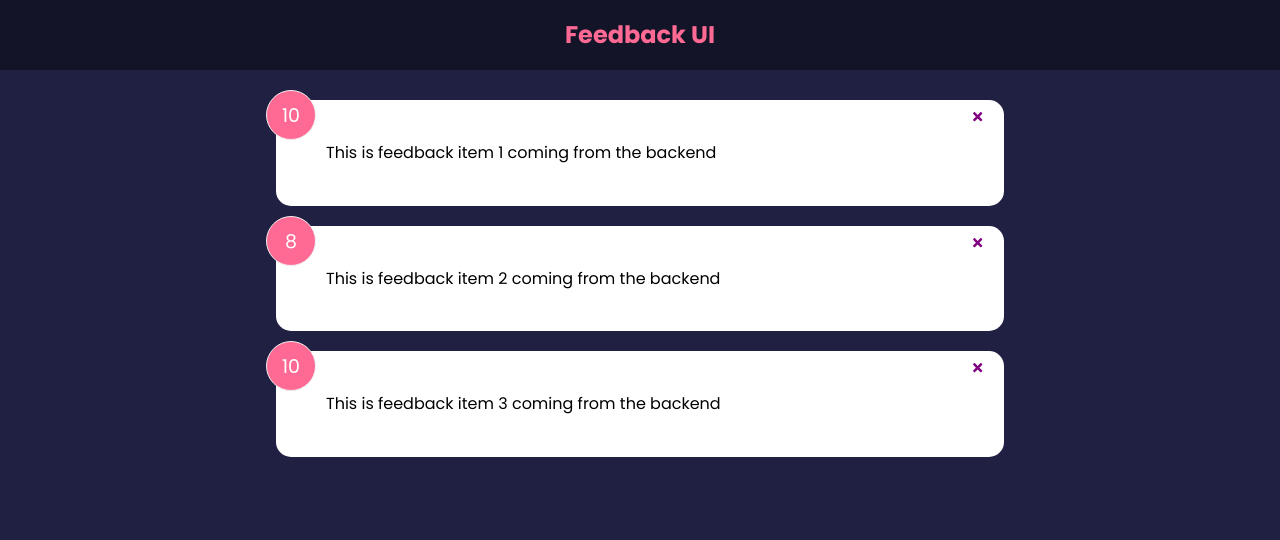
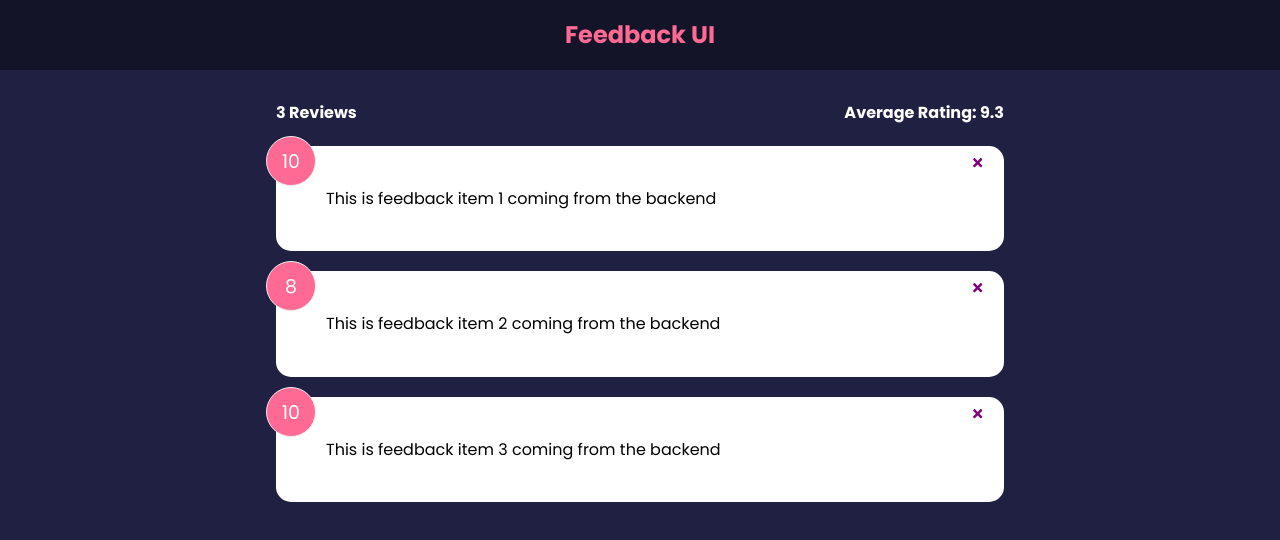
Before and after one commit to NoraldenElhouni/feedback-app, a React (Create React App) app: page / in a window 1280 px wide. Shown: the top 540 px of the page. Built offline with nearby package versions, Linux system fonts and the light colour scheme.

Commit message:
7. FeedbackStats Component & Reactivity

```diff
--- a/src/App.js
+++ b/src/App.js
@@ -1,8 +1,9 @@
 import { useState } from "react";
+import React from "react";
 import Header from "./components/Header";
 import FeedbackList from "./components/FeedbackList";
+import FeedbackStats from "./components/FeedbackStats";
 import FeedbackData from "./data/FeedbackData";
-import React from "react";
 
 function App() {
   const [feedback, setFeedback] = useState(FeedbackData);
@@ -17,6 +18,7 @@
     <>
       <Header />
       <div className="container">
+        <FeedbackStats feedback={feedback} />
         <FeedbackList feedback={feedback} handelDelete={deleteFeedback} />
       </div>
     </>
--- /dev/null
+++ b/src/components/FeedbackStats.jsx
@@ -0,0 +1,25 @@
+import React from "react";
+import PropType from "prop-types";
+
+function FeedbackStats({ feedback }) {
+  //calculate rating average
+  let average =
+    feedback.reduce((acc, cur) => {
+      return acc + cur.rating;
+    }, 0) / feedback.length;
+
+  average = average.toFixed(1).replace(/[.,]0$/, "");
+
+  return (
+    <div className="feedback-stats">
+      <h4>{feedback.length} Reviews</h4>
+      <h4>Average Rating: {isNaN(average) ? 0 : average}</h4>
+    </div>
+  );
+}
+
+FeedbackStats.PropType = {
+  feedback: PropType.array.isRequired,
+};
+
+export default FeedbackStats;
```
